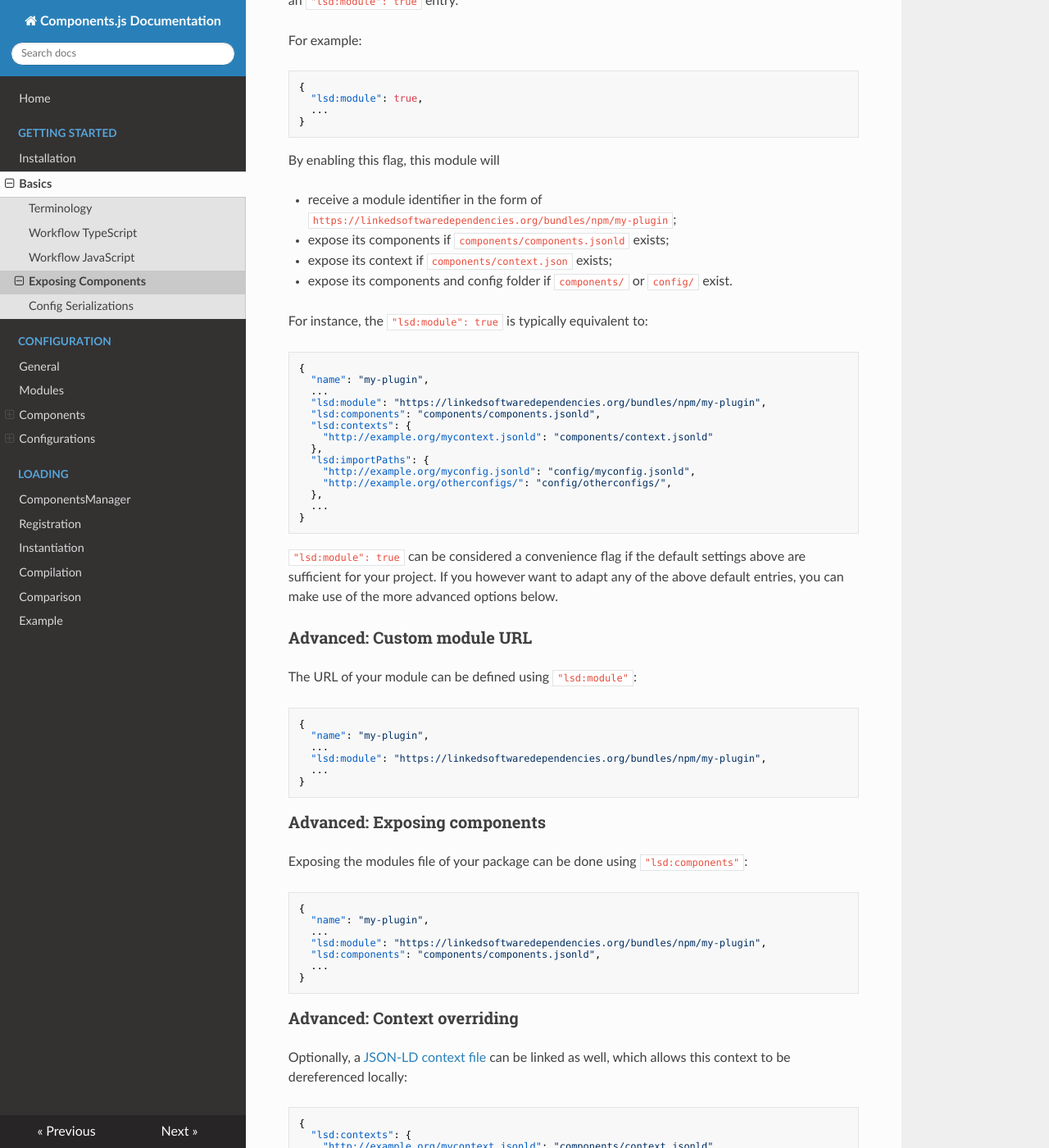
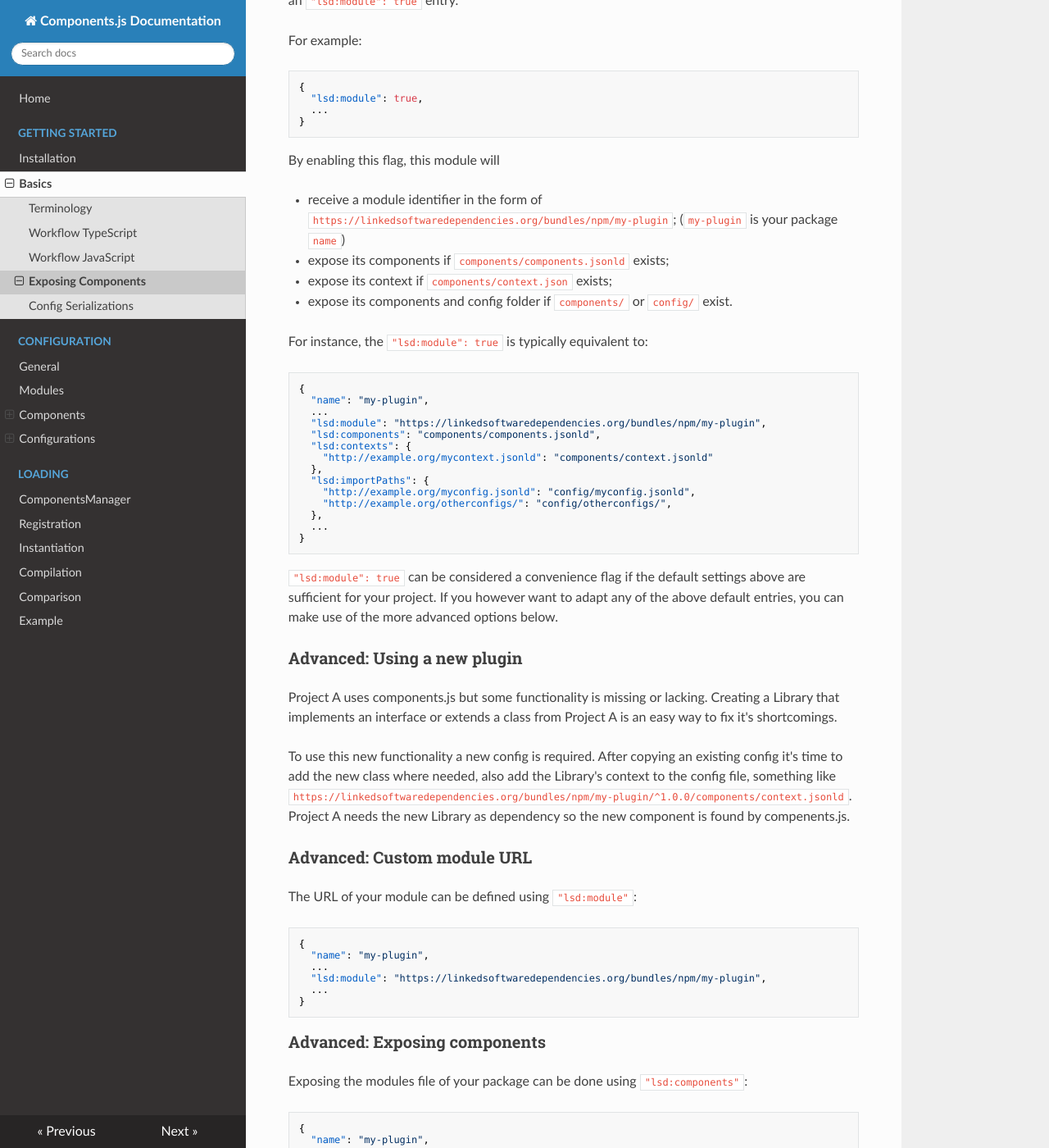
Before and after one commit to LinkedSoftwareDependencies/Documentation-Components.js, an MkDocs documentation site: the page built from docs/getting_started/basics/exposing_components.md, in a window 1280 px wide and 1400 px high, scrolled down 439 px. Shown: the whole window at 82% size. Built offline with MkDocs 1.6.1, drawn with Linux system fonts in a browser that asks for light colours; nearby versions of some CDN libraries; old or Windows-style settings are respelled for this version of MkDocs.

Commit message:
Add Advanced: Using a new plugin

```diff
--- a/docs/getting_started/basics/exposing_components.md
+++ b/docs/getting_started/basics/exposing_components.md
@@ -22,7 +22,7 @@ For example:
 
 By enabling this flag, this module will
 
-* receive a module identifier in the form of `https://linkedsoftwaredependencies.org/bundles/npm/my-plugin`;
+* receive a module identifier in the form of `https://linkedsoftwaredependencies.org/bundles/npm/my-plugin`; (`my-plugin` is your package `name`)
 * expose its components if `components/components.jsonld` exists;
 * expose its context if `components/context.json` exists;
 * expose its components and config folder if `components/` or `config/` exist.
@@ -48,6 +48,13 @@ For instance, the `"lsd:module": true` is typically equivalent to:
 `"lsd:module": true` can be considered a convenience flag if the default settings above are sufficient for your project.
 If you however want to adapt any of the above default entries,
 you can make use of the more advanced options below.
+
+### Advanced: Using a new plugin
+
+Project A uses components.js but some functionality is missing or lacking. Creating a Library that implements an interface or extends a class from Project A is an easy way to fix it's shortcomings.
+
+To use this new functionality a new config is required. After copying an existing config it's time to add the new class where needed, also add the Library's context to the config file, something like `https://linkedsoftwaredependencies.org/bundles/npm/my-plugin/^1.0.0/components/context.jsonld`.
+Project A needs the new Library as dependency so the new component is found by compenents.js.
 
 ### Advanced: Custom module URL
 
```
